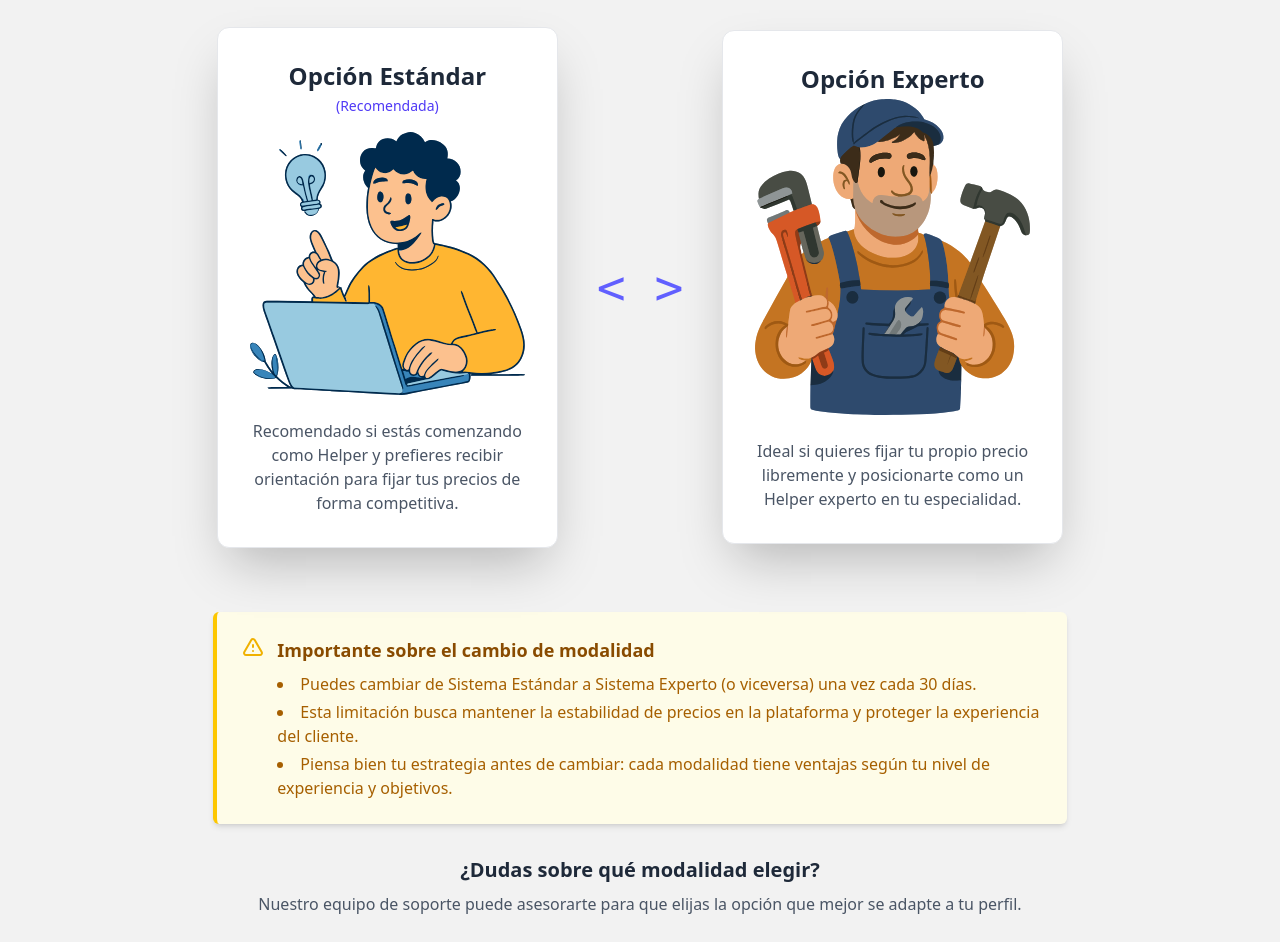
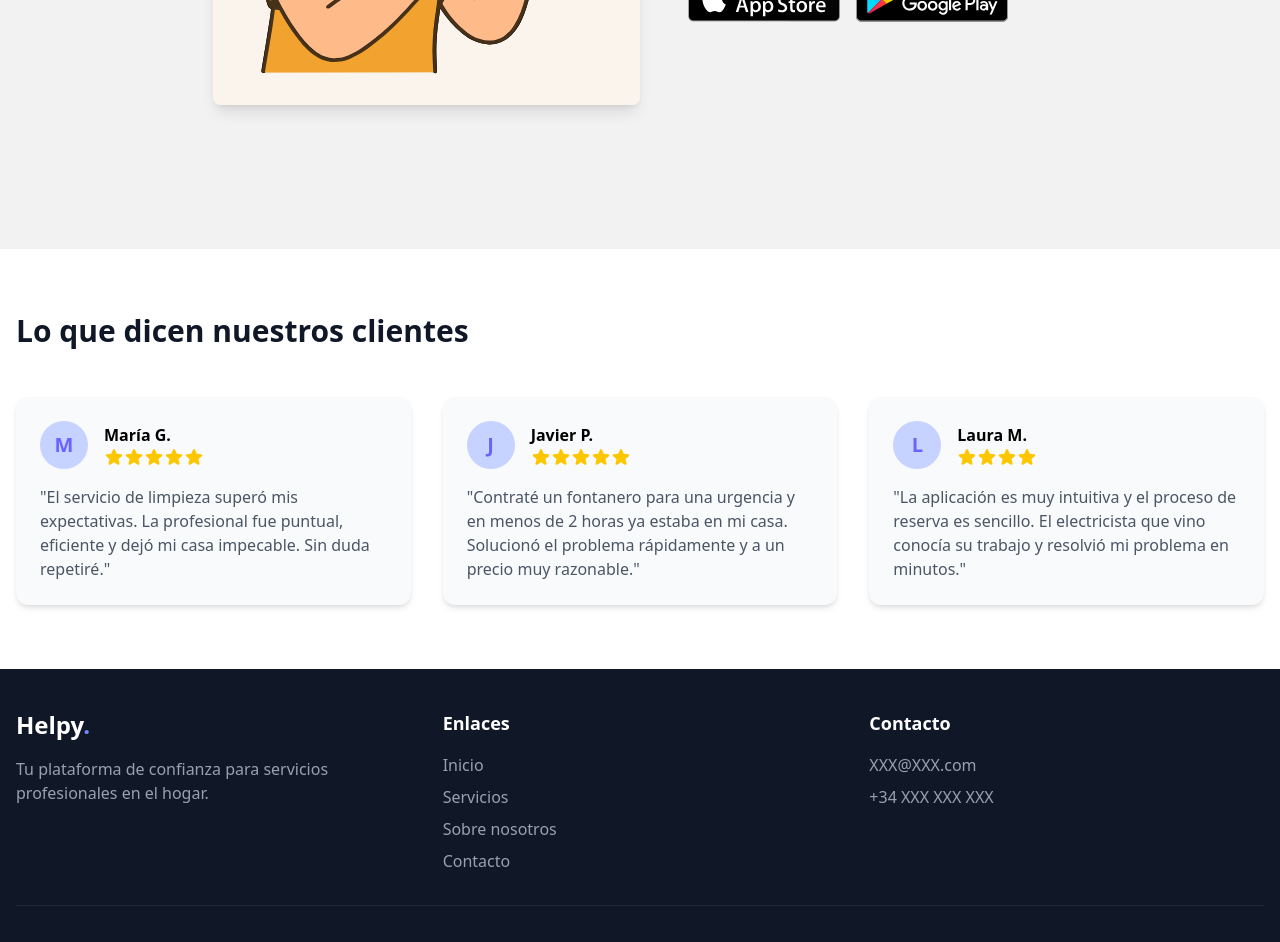
Before and after one commit to GuilleMarejada/helpy, a Nuxt app: page / in a window 1280 px wide. Shown: the part 2360-3302 px from the top of the page. Built offline with nearby package versions, Linux system fonts and the light colour scheme.

Commit message:
Refactor app section layout for improved clarity and visual appeal

```diff
--- a/pages/index.vue
+++ b/pages/index.vue
@@ -185,79 +185,23 @@
     <div class="w-2/3 mx-auto py-20">
       <!-- Top Section: Title, Subtitle, App Buttons -->
       <div class="flex flex-col md:flex-row items-center mb-16">
-        <div class="md:w-1/3 mb-8 md:mb-0">
-          <img src="/images/mujerapp.svg" alt="App Mockup" class="rounded-lg shadow-lg mx-auto" />
-        </div>
-        <div class="md:w-2/3 md:pl-12 text-center md:text-left">
+        <img src="/images/mujerapp.svg" alt="App Mockup" class="w-1/2 rounded-lg shadow-lg mx-auto" />
+        <div class="md:pl-12 text-center md:text-left">
           <h2 class="text-4xl font-bold text-gray-900 mb-4">Todo lo que necesitas para tu hogar, en tu bolsillo.</h2>
           <p class="text-gray-600 text-xl mb-6">Contratar un manitas, una canguro o un fontanero... nunca fue tan fácil.
           </p>
           <div class="flex justify-center md:justify-start space-x-4">
             <a href="#" class="hover:opacity-75 transition-opacity">
-              <img src="/images/appstore.svg" alt="Download on the App Store" class="h-26 md:h-18" />
+              <img src="/images/appstore.svg" alt="Download on the App Store" class="h-48 md:h-38" />
             </a>
             <a href="#" class="hover:opacity-75 transition-opacity">
-              <img src="/images/google.svg" alt="Get it on Google Play" class="h-26 md:h-18" />
+              <img src="/images/google.svg" alt="Get it on Google Play" class="h-48 md:h-38" />
             </a>
           </div>
         </div>
       </div>
 
-      <!-- Middle Section: Opciones -->
-      <div class="flex flex-col lg:flex-row justify-around items-center mb-16 gap-8">
-        <!-- Opción Estándar -->
-        <div class="bg-white p-8 rounded-xl shadow-2xl w-full lg:w-2/5 border border-gray-200 text-center">
-          <h3 class="text-2xl font-semibold text-gray-800 mb-1">Opción Estándar</h3>
-          <p class="text-sm text-indigo-600 font-medium mb-4">(Recomendada)</p>
-          <img src="/images/helper1.svg" alt="Opción Estándar" class="mx-auto mb-6 rounded" />
-          <p class="text-gray-600">
-            Recomendado si estás comenzando como Helper y prefieres recibir orientación para fijar tus precios de forma
-            competitiva.
-          </p>
-        </div>
 
-        <div class="text-5xl text-indigo-500 font-mono hidden lg:block">
-          &lt; &gt;
-        </div>
-
-        <!-- Opción Experto -->
-        <div class="bg-white p-8 rounded-xl shadow-2xl w-full lg:w-2/5 border border-gray-200 text-center">
-          <h3 class="text-2xl font-semibold text-gray-800 mb-1">Opción Experto</h3>
-          <img src="/images/helper2.svg" alt="Opción Experto" class="mx-auto mb-6 rounded" />
-          <p class="text-gray-600">
-            Ideal si quieres fijar tu propio precio libremente y posicionarte como un Helper experto en tu especialidad.
-          </p>
-        </div>
-      </div>
-
-      <!-- Bottom Section: Información Adicional -->
-      <div class="bg-yellow-50 border-l-4 border-yellow-400 p-6 rounded-md shadow-md mb-8">
-        <div class="flex items-start">
-          <div class="flex-shrink-0">
-            <svg class="h-6 w-6 text-yellow-500" xmlns="http://www.w3.org/2000/svg" fill="none" viewBox="0 0 24 24"
-              stroke="currentColor" aria-hidden="true">
-              <path stroke-linecap="round" stroke-linejoin="round" stroke-width="2"
-                d="M12 9v2m0 4h.01m-6.938 4h13.856c1.54 0 2.502-1.667 1.732-3L13.732 4c-.77-1.333-2.694-1.333-3.464 0L3.34 16c-.77 1.333.192 3 1.732 3z" />
-            </svg>
-          </div>
-          <div class="ml-3">
-            <h4 class="text-lg font-semibold text-yellow-800 mb-2">Importante sobre el cambio de modalidad</h4>
-            <ul class="list-disc list-inside text-yellow-700 space-y-1">
-              <li>Puedes cambiar de Sistema Estándar a Sistema Experto (o viceversa) una vez cada 30 días.</li>
-              <li>Esta limitación busca mantener la estabilidad de precios en la plataforma y proteger la experiencia
-                del cliente.</li>
-              <li>Piensa bien tu estrategia antes de cambiar: cada modalidad tiene ventajas según tu nivel de
-                experiencia y objetivos.</li>
-            </ul>
-          </div>
-        </div>
-      </div>
-
-      <div class="text-center">
-        <h4 class="text-xl font-semibold text-gray-800 mb-2">¿Dudas sobre qué modalidad elegir?</h4>
-        <p class="text-gray-600">Nuestro equipo de soporte puede asesorarte para que elijas la opción que mejor se
-          adapte a tu perfil.</p>
-      </div>
     </div>
 
     <!-- Testimonios -->
```
